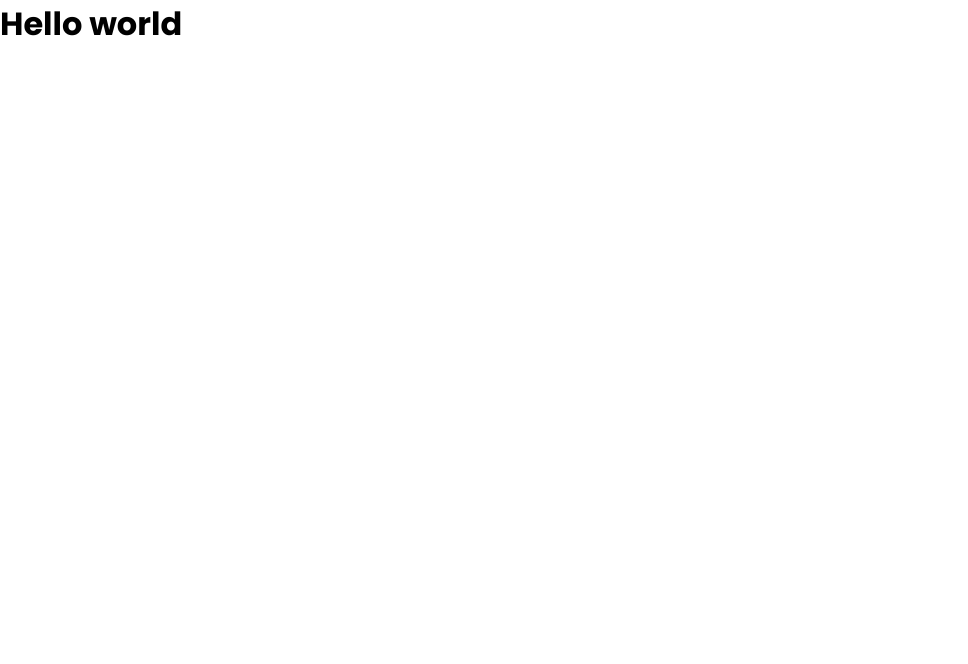
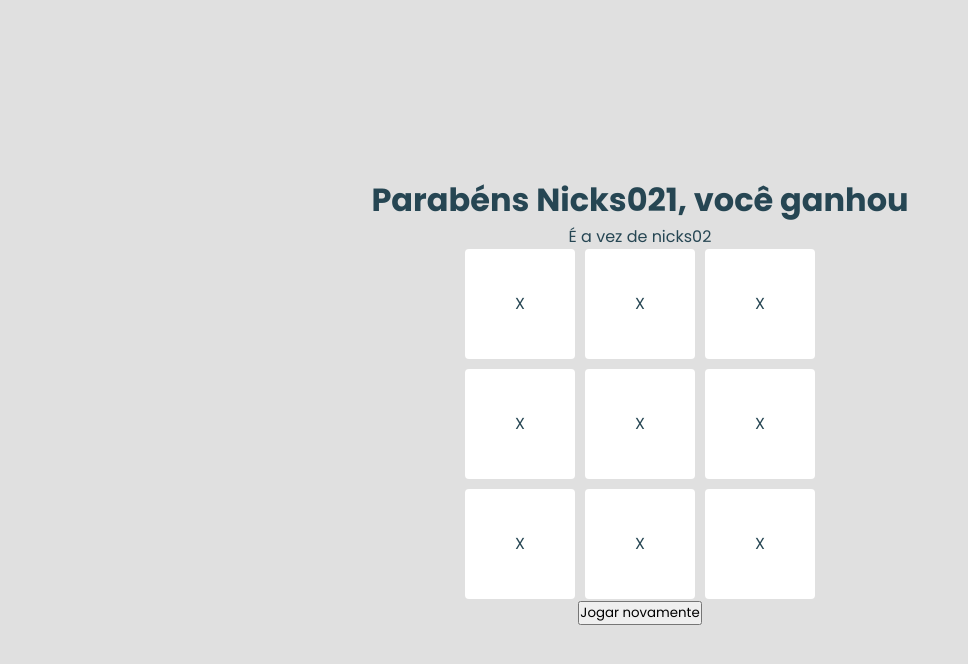
Before and after one commit to kauan777/jogo-da-velha-nextjs, a Next.js app: page / in a window 1280 px wide. Shown: the top 664 px of the page, without its empty margins (0-968 px from the left). Built offline with nearby package versions, Linux system fonts and the light colour scheme.

Commit message:
adicionado estrutura do jogo da velha

```diff
--- a/pages/index.tsx
+++ /dev/null
@@ -1,7 +0,0 @@
-
-export default function Home(){
-
-  return (
-      <h1>Hello world</h1>
-    )
-}
--- a/pages/_app.tsx
+++ b/src/pages/_app.tsx
@@ -1,4 +1,4 @@
-import '../styles/globals.scss'
+import '../../styles/globals.scss'
 import type { AppProps } from 'next/app'
 
 function MyApp({ Component, pageProps }: AppProps) {
--- /dev/null
+++ b/src/pages/index.tsx
@@ -0,0 +1,26 @@
+import styles from "../../styles/home.module.scss";
+
+export default function Home() {
+  const getSquares = () => {
+    return new Array(9).fill(true);
+  };
+
+  // Quando eu utilizo _ nos parametros de um método array, significa que eu quero ignorar o valor daquele elemento
+
+  return (
+    <div className={styles.container}>
+        <h1>Parabéns Nicks021, você ganhou</h1>
+      <p>É a vez de nicks02</p>
+      <div className={styles.board}>
+        {getSquares().map((_, index) => (
+          <div key={index} className={styles.square}>
+            X
+          </div>
+        ))}
+      </div>
+      <div className={styles.button}>
+          <button>Jogar novamente</button>
+      </div>
+    </div>
+  );
+}
--- /dev/null
+++ b/styles/home.module.scss
@@ -0,0 +1,46 @@
+.container{
+    width: 100%;
+    height: 100vh;
+
+    background-color: #e0e0e0;
+
+    display: flex;
+    flex-direction: column;
+    align-items: center;
+    justify-content: center;
+
+    color: #264653;
+
+    .board{
+        display: grid;
+        grid-template-columns: 1fr 1fr 1fr;
+        gap: 10px;
+
+        overflow: hidden;
+
+        width: 350px;
+        height: 350px;
+
+
+        .square{
+            display: flex;
+            justify-content: center;
+            align-items: center;
+
+            width: 100%;
+            height: 100%;
+
+            cursor: pointer;
+            border-radius: .25rem;
+            background-color: #ffffff;
+            transition: .1s ease-in-out;
+            &:hover{
+                filter: brightness(0.95);
+             }
+             &:active{
+                transform: scale(0.9);
+             }
+        }
+    }
+
+}
```
Also changed, not shown: src/pages/_document.tsx (renamed from pages/_document.tsx).
